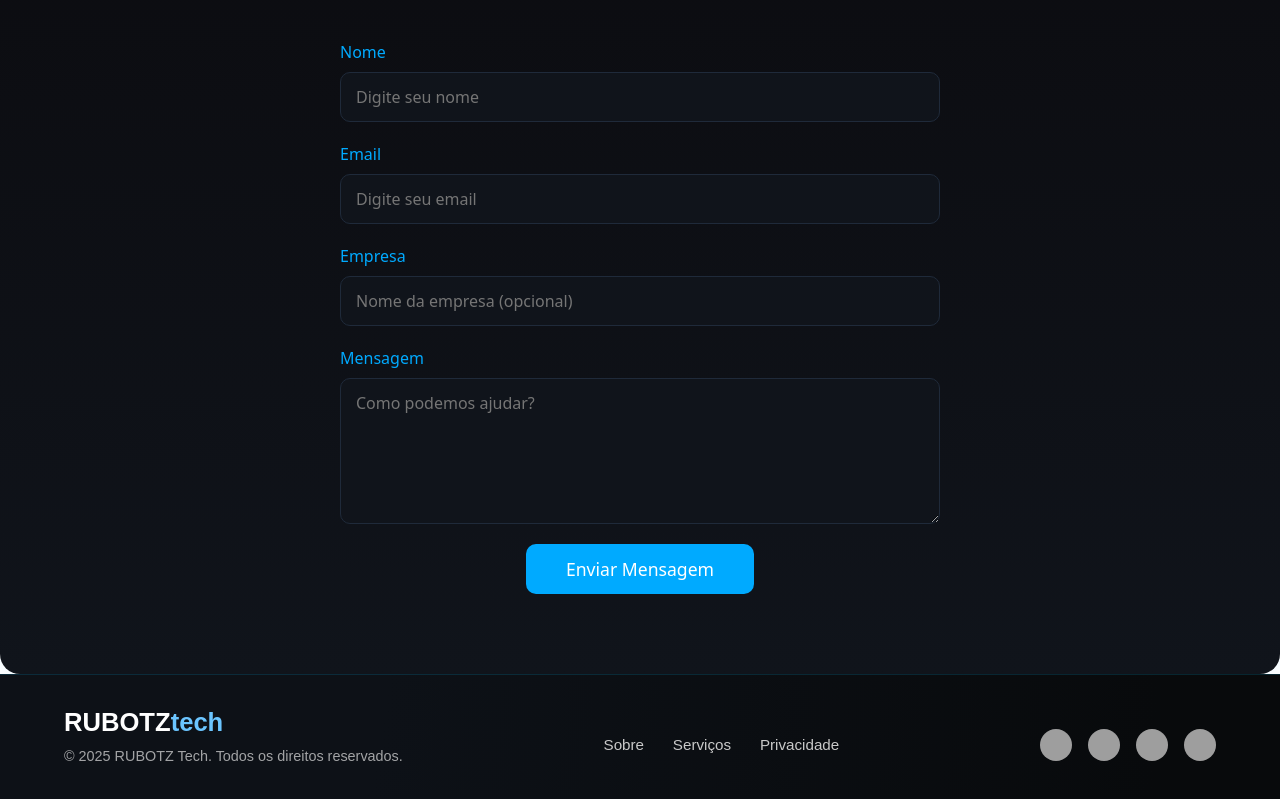
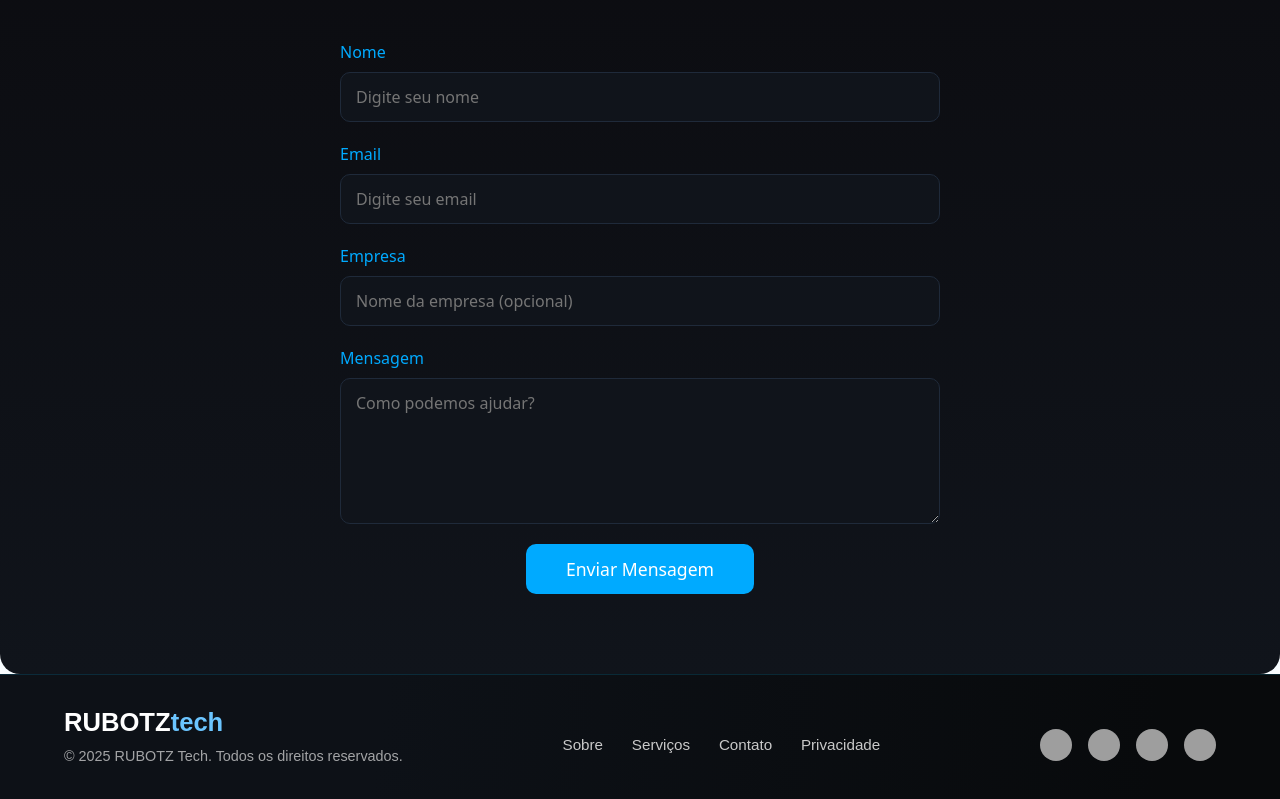
Before and after one commit to vitoroliveira0905/B2B-proposta-negocio, a Next.js app: page / in a window 1280 px wide. Shown: the part 1973-2772 px from the top of the page. Built offline with nearby package versions, Linux system fonts and the light colour scheme; no server answers; grey boxes are pictures that could not be loaded.

Commit message:
Alteração no footer

```diff
--- a/src/app/page.jsx
+++ b/src/app/page.jsx
@@ -155,7 +155,7 @@ export default function Home() {
           ))}
         </div>
       </section>
-      <section className="contato">
+      <section className="contato" >
         <div className="icon-top">
           <div className="icon">
             <img
@@ -195,7 +195,7 @@ export default function Home() {
             <input type="text" name="empresa" placeholder="Nome da empresa (opcional)" />
           </div>
 
-          <div className="form-grupo" id="contato">
+          <div className="form-grupo">
             <label>Mensagem</label>
             <textarea
               name="mensagem"
@@ -205,7 +205,7 @@ export default function Home() {
             ></textarea>
           </div>
 
-          <button type="submit" className="btn-enviar">
+          <button type="submit" className="btn-enviar" id="contato">
             Enviar Mensagem
           </button>
         </form>
--- a/src/components/blocks/Footer/index.jsx
+++ b/src/components/blocks/Footer/index.jsx
@@ -39,6 +39,7 @@ export default function Footer() {
         <div className="footer-center">
           <a href="/sobre">Sobre</a>
           <a href="/#servicos">Serviços</a>
+          <a href="/#contato">Contato</a>
           <a
             href="#"
             onClick={(e) => {
```
Also changed, not shown: 1 other file (tests, documents, lock files or other folders).
